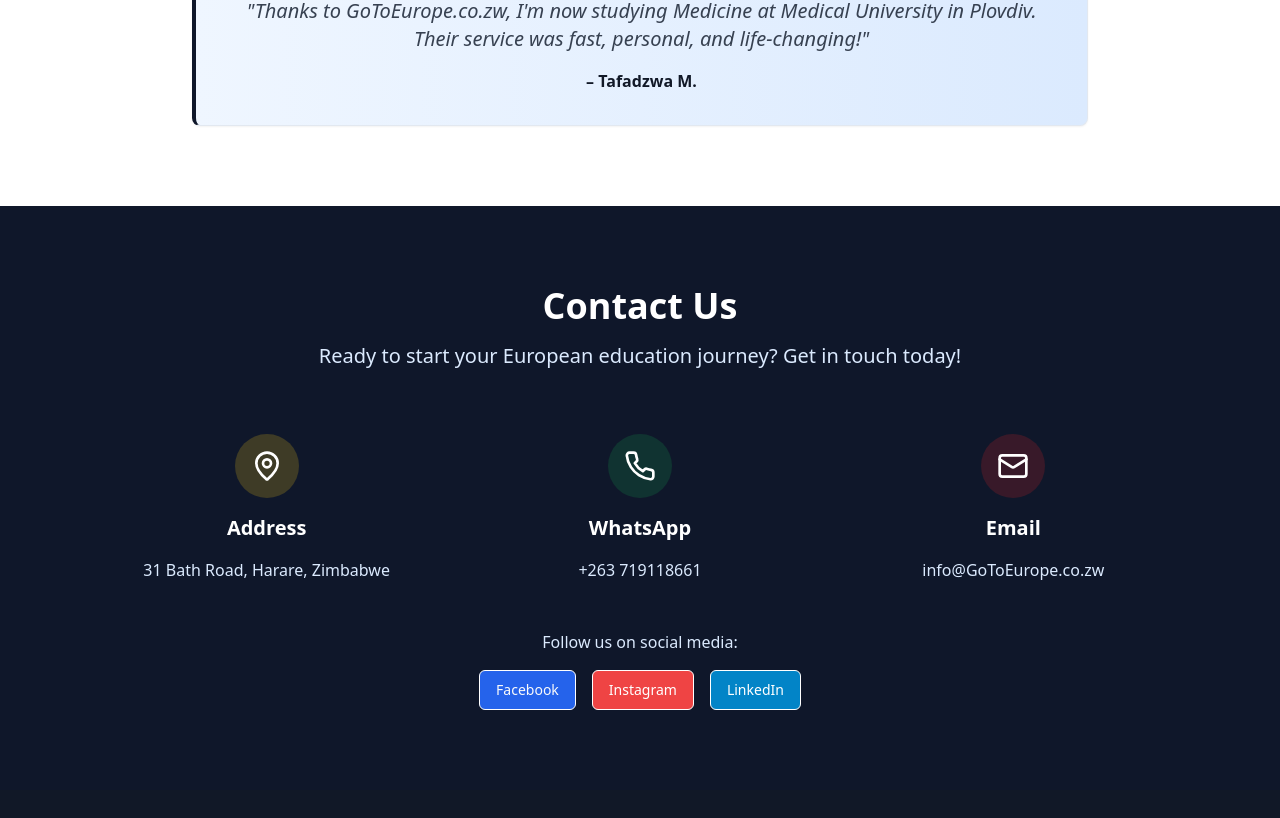
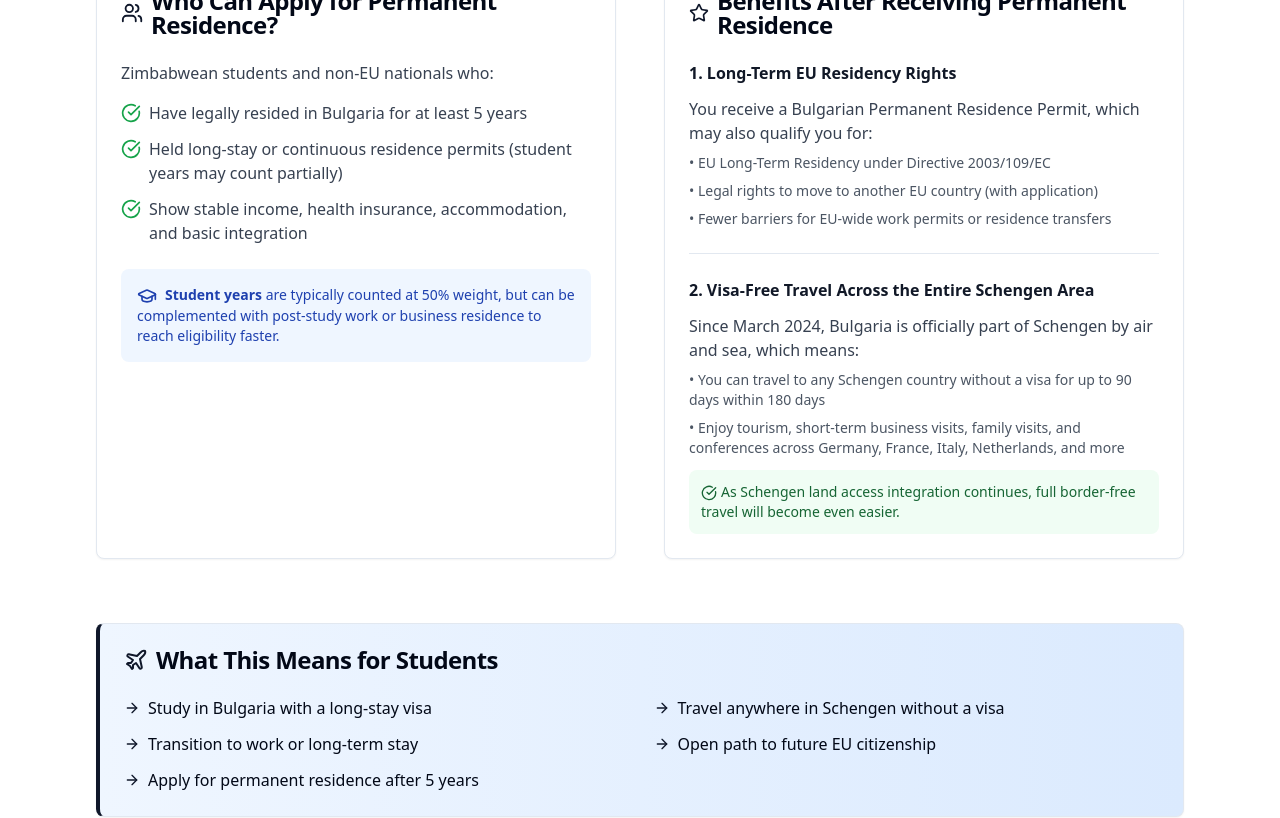
Before and after one commit to GoToEurope/gotoeurope-zimbabwe-guide, a React (Vite) app: page / in a window 1280 px wide. Shown: the part 4000-4818 px from the top of the page. Built offline with nearby package versions, Linux system fonts and the light colour scheme.

Commit message:
Add permanent residence information
Added a new section detailing permanent residence in Bulgaria, including eligibility, benefits, and implications for students.

```diff
--- a/src/pages/Index.tsx
+++ b/src/pages/Index.tsx
@@ -1,6 +1,8 @@
-import { ArrowRight, Users, GraduationCap, Plane, Star, Phone, Mail, MapPin } from "lucide-react";
+import { ArrowRight, Users, GraduationCap, Plane, Star, Phone, Mail, MapPin, Shield, Globe, CheckCircle } from "lucide-react";
 import { Button } from "@/components/ui/button";
 import { Card, CardContent, CardDescription, CardHeader, CardTitle } from "@/components/ui/card";
+import { Separator } from "@/components/ui/separator";
+
 const Index = () => {
   const services = [{
     icon: <GraduationCap className="h-8 w-8 text-primary" />,
@@ -213,6 +215,136 @@ const Index = () => {
         </div>
       </section>
 
+      {/* Permanent Residence Section */}
+      <section className="py-20 px-4">
+        <div className="container mx-auto max-w-6xl">
+          <div className="text-center mb-16">
+            <div className="flex items-center justify-center gap-2 mb-4">
+              <Shield className="h-8 w-8 text-primary" />
+              <h2 className="text-3xl md:text-4xl font-bold text-gray-900">
+                Permanent Residence in Bulgaria – EU & Schengen Benefits
+              </h2>
+            </div>
+          </div>
+
+          <div className="grid lg:grid-cols-2 gap-12 mb-16">
+            <Card className="h-full">
+              <CardHeader>
+                <CardTitle className="flex items-center gap-2">
+                  <Users className="h-6 w-6 text-primary" />
+                  Who Can Apply for Permanent Residence?
+                </CardTitle>
+              </CardHeader>
+              <CardContent>
+                <p className="text-gray-700 mb-4">
+                  Zimbabwean students and non-EU nationals who:
+                </p>
+                <ul className="space-y-3 text-gray-700">
+                  <li className="flex items-start gap-2">
+                    <CheckCircle className="h-5 w-5 text-green-600 mt-0.5 flex-shrink-0" />
+                    Have legally resided in Bulgaria for at least 5 years
+                  </li>
+                  <li className="flex items-start gap-2">
+                    <CheckCircle className="h-5 w-5 text-green-600 mt-0.5 flex-shrink-0" />
+                    Held long-stay or continuous residence permits (student years may count partially)
+                  </li>
+                  <li className="flex items-start gap-2">
+                    <CheckCircle className="h-5 w-5 text-green-600 mt-0.5 flex-shrink-0" />
+                    Show stable income, health insurance, accommodation, and basic integration
+                  </li>
+                </ul>
+                <div className="mt-6 p-4 bg-blue-50 rounded-lg">
+                  <p className="text-sm text-blue-800">
+                    <GraduationCap className="h-5 w-5 inline mr-2" />
+                    <strong>Student years</strong> are typically counted at 50% weight, but can be complemented with post-study work or business residence to reach eligibility faster.
+                  </p>
+                </div>
+              </CardContent>
+            </Card>
+
+            <Card className="h-full">
+              <CardHeader>
+                <CardTitle className="flex items-center gap-2">
+                  <Star className="h-6 w-6 text-primary" />
+                  Benefits After Receiving Permanent Residence
+                </CardTitle>
+              </CardHeader>
+              <CardContent>
+                <div className="space-y-6">
+                  <div>
+                    <h4 className="font-semibold text-gray-900 mb-3">1. Long-Term EU Residency Rights</h4>
+                    <p className="text-gray-700 mb-2">
+                      You receive a Bulgarian Permanent Residence Permit, which may also qualify you for:
+                    </p>
+                    <ul className="space-y-2 text-sm text-gray-600">
+                      <li>• EU Long-Term Residency under Directive 2003/109/EC</li>
+                      <li>• Legal rights to move to another EU country (with application)</li>
+                      <li>• Fewer barriers for EU-wide work permits or residence transfers</li>
+                    </ul>
+                  </div>
+
+                  <Separator />
+
+                  <div>
+                    <h4 className="font-semibold text-gray-900 mb-3">2. Visa-Free Travel Across the Entire Schengen Area</h4>
+                    <p className="text-gray-700 mb-2">
+                      Since March 2024, Bulgaria is officially part of Schengen by air and sea, which means:
+                    </p>
+                    <ul className="space-y-2 text-sm text-gray-600">
+                      <li>• You can travel to any Schengen country without a visa for up to 90 days within 180 days</li>
+                      <li>• Enjoy tourism, short-term business visits, family visits, and conferences across Germany, France, Italy, Netherlands, and more</li>
+                    </ul>
+                    <div className="mt-3 p-3 bg-green-50 rounded-lg">
+                      <p className="text-sm text-green-800">
+                        <CheckCircle className="h-4 w-4 inline mr-1" />
+                        As Schengen land access integration continues, full border-free travel will become even easier.
+                      </p>
+                    </div>
+                  </div>
+                </div>
+              </CardContent>
+            </Card>
+          </div>
+
+          <Card className="bg-gradient-to-r from-blue-50 to-blue-100 border-l-4 border-l-primary">
+            <CardHeader>
+              <CardTitle className="flex items-center gap-2">
+                <Plane className="h-6 w-6 text-primary" />
+                What This Means for Students
+              </CardTitle>
+            </CardHeader>
+            <CardContent>
+              <div className="grid md:grid-cols-2 gap-6">
+                <ul className="space-y-3">
+                  <li className="flex items-center gap-2">
+                    <ArrowRight className="h-4 w-4 text-primary" />
+                    Study in Bulgaria with a long-stay visa
+                  </li>
+                  <li className="flex items-center gap-2">
+                    <ArrowRight className="h-4 w-4 text-primary" />
+                    Transition to work or long-term stay
+                  </li>
+                  <li className="flex items-center gap-2">
+                    <ArrowRight className="h-4 w-4 text-primary" />
+                    Apply for permanent residence after 5 years
+                  </li>
+                </ul>
+                <ul className="space-y-3">
+                  <li className="flex items-center gap-2">
+                    <ArrowRight className="h-4 w-4 text-primary" />
+                    Travel anywhere in Schengen without a visa
+                  </li>
+                  <li className="flex items-center gap-2">
+                    <ArrowRight className="h-4 w-4 text-primary" />
+                    Open path to future EU citizenship
+                  </li>
+                </ul>
+              </div>
+            </CardContent>
+          </Card>
+        </div>
+      </section>
+
       {/* Testimonials Section */}
       <section className="py-20 px-4">
         <div className="container mx-auto max-w-6xl">
```
